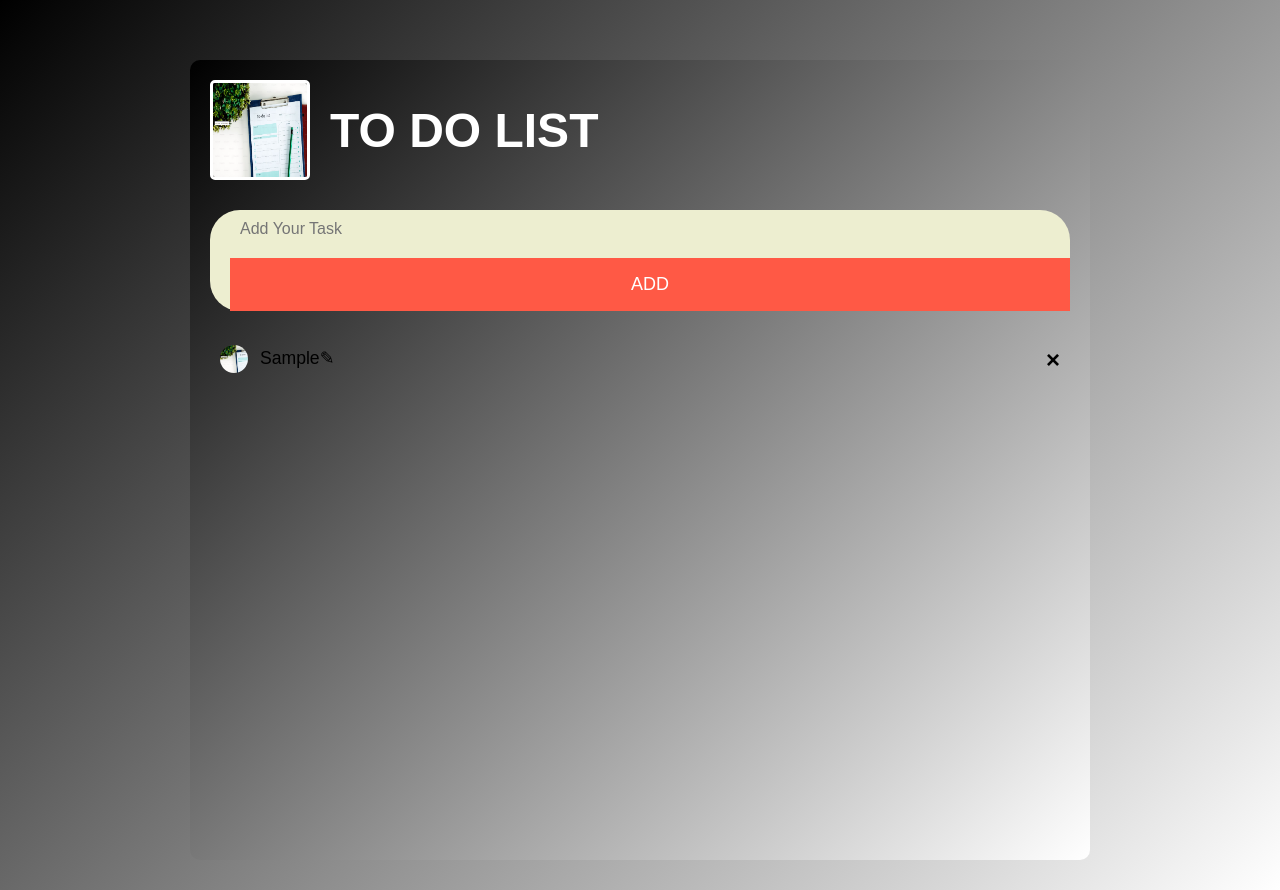
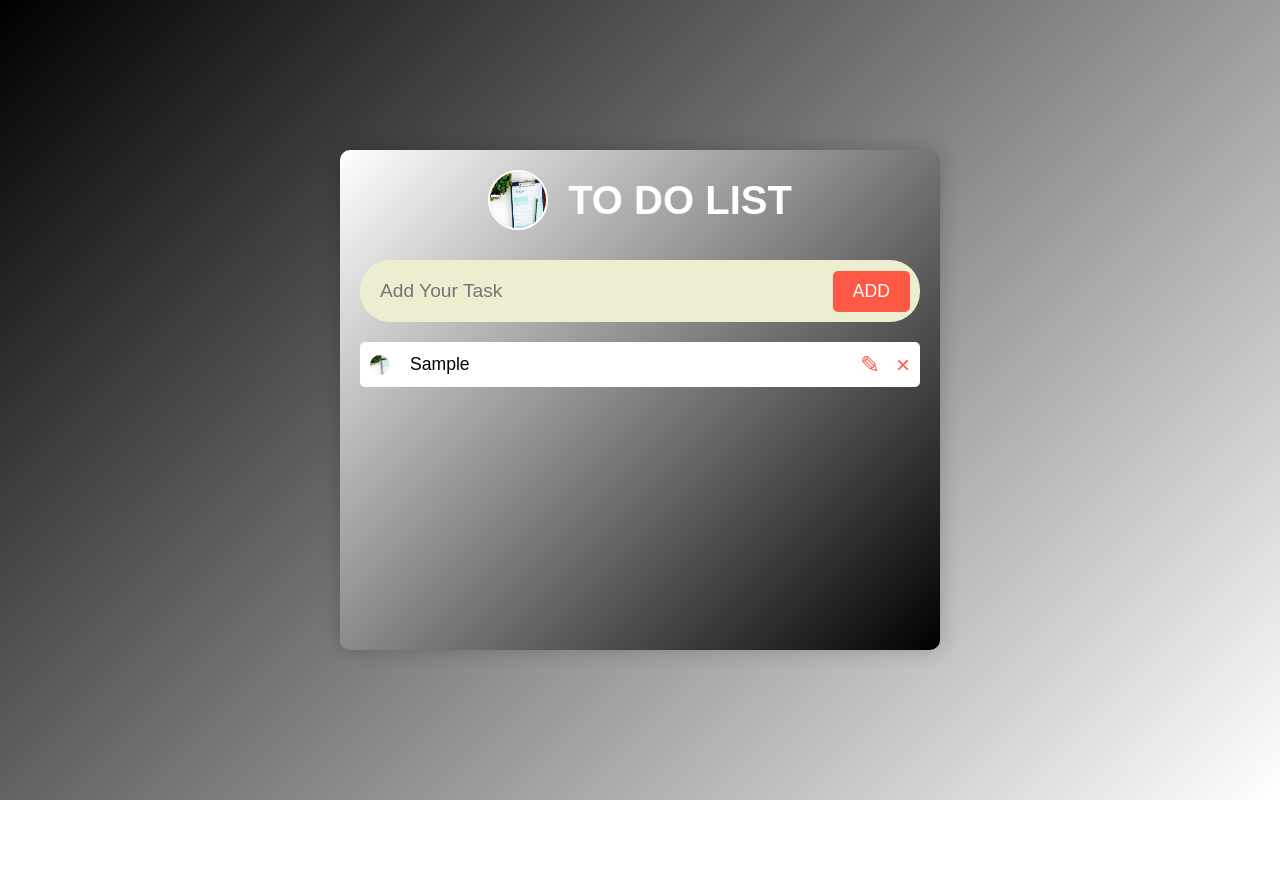
Before and after one commit to rajatbhatt162/To-Do-List-Application, a website: page index.html in a window 1280 px wide. Both pictures are taken after typing "Sample" into the empty fields and a click on the button "ADD". After the commit the page ends 800 px from the top, so only its background shows below. Drawn offline with Linux system fonts and the light colour scheme.

Commit message:
first commit

```diff
--- a/script.js
+++ b/script.js
@@ -13,13 +13,13 @@ function addTask() {
     let li = document.createElement("li");
     li.textContent = inputBox.value;
 
-    // Append edit button to the task
+    // Create Edit Button
     let editButton = document.createElement("span");
     editButton.textContent = "✎";
     editButton.className = "edit";
     li.appendChild(editButton);
 
-    // Append remove button to the task
+    // Create Remove Button
     let removeButton = document.createElement("span");
     removeButton.textContent = "\u00D7";
     removeButton.className = "close";
@@ -28,7 +28,7 @@ function addTask() {
     // Append the new list item to the container
     listContainer.appendChild(li);
 
-    // Save the task to localStorage
+    // Save tasks to localStorage
     saveTasks();
 
     // Clear the input box after adding the task
@@ -40,16 +40,16 @@ function addTask() {
 listContainer.addEventListener("click", function (e) {
   if (e.target.tagName === "LI") {
     e.target.classList.toggle("checked");
-    saveTasks();  // Save the updated task list (including checked state)
+    saveTasks();
   } else if (e.target.className === "close") {
     e.target.parentElement.remove();
-    saveTasks();  // Save the updated task list after removal
+    saveTasks();
   } else if (e.target.className === "edit") {
     let task = e.target.parentElement;
     let newValue = prompt("Edit the task:", task.firstChild.textContent);
     if (newValue) {
       task.firstChild.textContent = newValue;
-      saveTasks();  // Save the updated task list after editing
+      saveTasks(); // Save changes after editing
     }
   }
 }, false);
@@ -67,7 +67,7 @@ function saveTasks() {
     tasks.push(task);
   }
 
-  // Save the array of tasks as a JSON string in localStorage
+  // Save tasks to localStorage as a JSON string
   localStorage.setItem("tasks", JSON.stringify(tasks));
 }
 
@@ -85,13 +85,11 @@ function loadTasks() {
         li.classList.add("checked");
       }
 
-      // Add edit button
       let editButton = document.createElement("span");
       editButton.textContent = "✎";
       editButton.className = "edit";
       li.appendChild(editButton);
 
-      // Add remove button
       let removeButton = document.createElement("span");
       removeButton.textContent = "\u00D7";
       removeButton.className = "close";
--- a/style.css
+++ b/style.css
@@ -1,7 +1,7 @@
 * {
   margin: 0;
   padding: 0;
-  font-family: "poppins", sans-serif;
+  font-family: "Poppins", sans-serif;
   box-sizing: border-box;
 }
 
@@ -9,87 +9,94 @@
   width: 100%;
   min-height: 100vh;
   background: linear-gradient(135deg, #000000, #ffffff);
-  padding: 10px;
+  padding: 20px;
+  display: flex;
+  justify-content: center;
+  align-items: center;
+}
+
+.To-Do-App {
+  width: 100%;
+  max-width: 600px; /* Suitable for both desktop and mobile */
+  min-height: 500px; /* Makes sure it's tall enough */
+  background: linear-gradient(135deg, #ffffff, #000000);
+  padding: 20px;
+  border-radius: 10px;
+  box-shadow: 0 0 20px rgba(0, 0, 0, 0.2); /* Added shadow for desktop look */
 }
 
 .To-Do-App h2 {
   display: flex;
   align-items: center;
-  font-size: 3rem; /* Responsive text size */
+  font-size: 2.5rem; /* Larger text for heading */
   font-weight: bold;
   color: white;
+  justify-content: center; /* Centers the text and image */
 }
 
 .To-Do-App h2 img {
   margin-right: 20px;
-  width: 100px; /* Responsive image size */
-  height: 100px;
-  border: 3px solid rgb(255, 255, 255);
-  border-radius: 5px;
-}
-
-.To-Do-App {
-  width: 90%; /* Reduce width for mobile */
-  max-width: 900px;
-  min-height: 100vh;
-  background: linear-gradient(135deg, #000000, #ffffff);
-  margin: 50px auto 20px;
-  border-radius: 10px;
-  padding: 20px;
-  box-sizing: border-box;
+  width: 60px; /* Adjusted size for mobile and desktop */
+  height: 60px;
+  border: 2px solid #fff;
+  border-radius: 50%;
 }
 
 .row {
   display: flex;
-  flex-direction: column;
-  background: #edeed0;
+  justify-content: space-between;
+  align-items: center;
+  margin-top: 30px;
+  margin-bottom: 20px;
+  background-color: #edeed0;
   border-radius: 30px;
-  padding-left: 20px;
-  margin-bottom: 25px;
-  margin-top: 30px;
+  padding: 10px;
 }
 
 .input {
-  width: 100%; /* Full width for input */
+  flex-grow: 1; /* Input takes as much space as possible */
   border: none;
   outline: none;
   background: transparent;
+  font-size: 1.2rem;
   padding: 10px;
-  font-size: 16px;
 }
 
 button {
-  width: 100%;
-  margin-top: 10px;
+  padding: 10px 20px;
+  background-color: #ff5945;
+  color: white;
   border: none;
-  outline: none;
-  padding: 16px;
-  background: #ff5945;
-  color: white;
-  font-size: 18px;
+  border-radius: 5px;
+  font-size: 1.1rem;
   cursor: pointer;
 }
 
+ul {
+  list-style: none;
+  padding: 0;
+}
+
 ul li {
-  list-style: none;
   font-size: 1.1rem;
   padding: 12px 8px 12px 50px;
-  user-select: none;
-  cursor: pointer;
+  background: white;
+  border-radius: 5px;
+  margin-bottom: 10px;
+  display: flex;
+  align-items: center;
   position: relative;
 }
 
 ul li::before {
   content: "";
   position: absolute;
-  height: 28px;
-  width: 28px;
+  height: 20px;
+  width: 20px;
   border-radius: 50%;
   background-image: url("images/icon.png");
   background-size: cover;
   left: 10px;
-  top: 50%;
-  transform: translateY(-50%);
 }
 
 ul li.checked {
@@ -101,48 +108,43 @@ ul li.checked::before {
   background-image: url("images/icon.png");
 }
 
-.close {
+.close, .edit {
   position: absolute;
   right: 10px;
-  top: 10px;
-  font-size: 24px;
-  color: rgb(0, 0, 0);
+  font-size: 1.5rem;
+  color: #ff5945;
   cursor: pointer;
-  font-weight: bold;
 }
 
-.close:hover {
-  color: rgb(255, 255, 255);
-  background-color: #000000;
+.edit {
+  right: 40px; /* Edit button will be next to close button */
 }
 
-li.checked {
-  text-decoration: line-through;
-  background-color: rgb(255, 255, 255);
-  border-radius: 10px;
+.close:hover, .edit:hover {
+  color: #000;
 }
 
-/* Media Queries for Mobile Responsiveness */
 @media (max-width: 768px) {
   .To-Do-App h2 {
-    font-size: 2rem;
+    font-size: 1.8rem;
   }
 
   .To-Do-App h2 img {
-    width: 70px;
-    height: 70px;
+    width: 50px;
+    height: 50px;
+  }
+
+  .input {
+    font-size: 1rem;
   }
 
   button {
-    padding: 14px;
-    font-size: 16px;
-  }
-
-  .input {
-    font-size: 14px;
+    font-size: 1rem;
+    padding: 8px 15px;
   }
 
   ul li {
     font-size: 1rem;
+    padding: 10px 8px 10px 40px;
   }
 }
```
